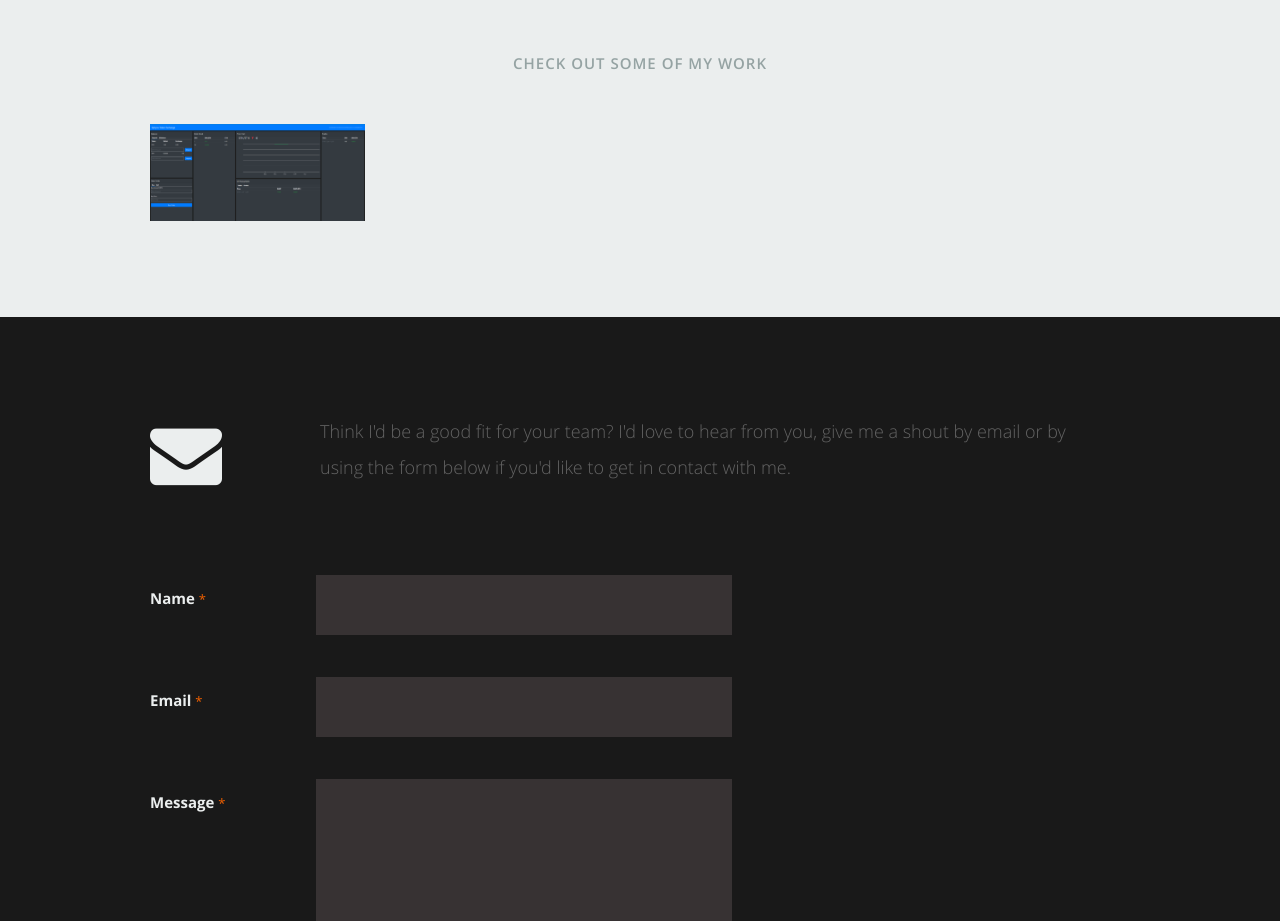
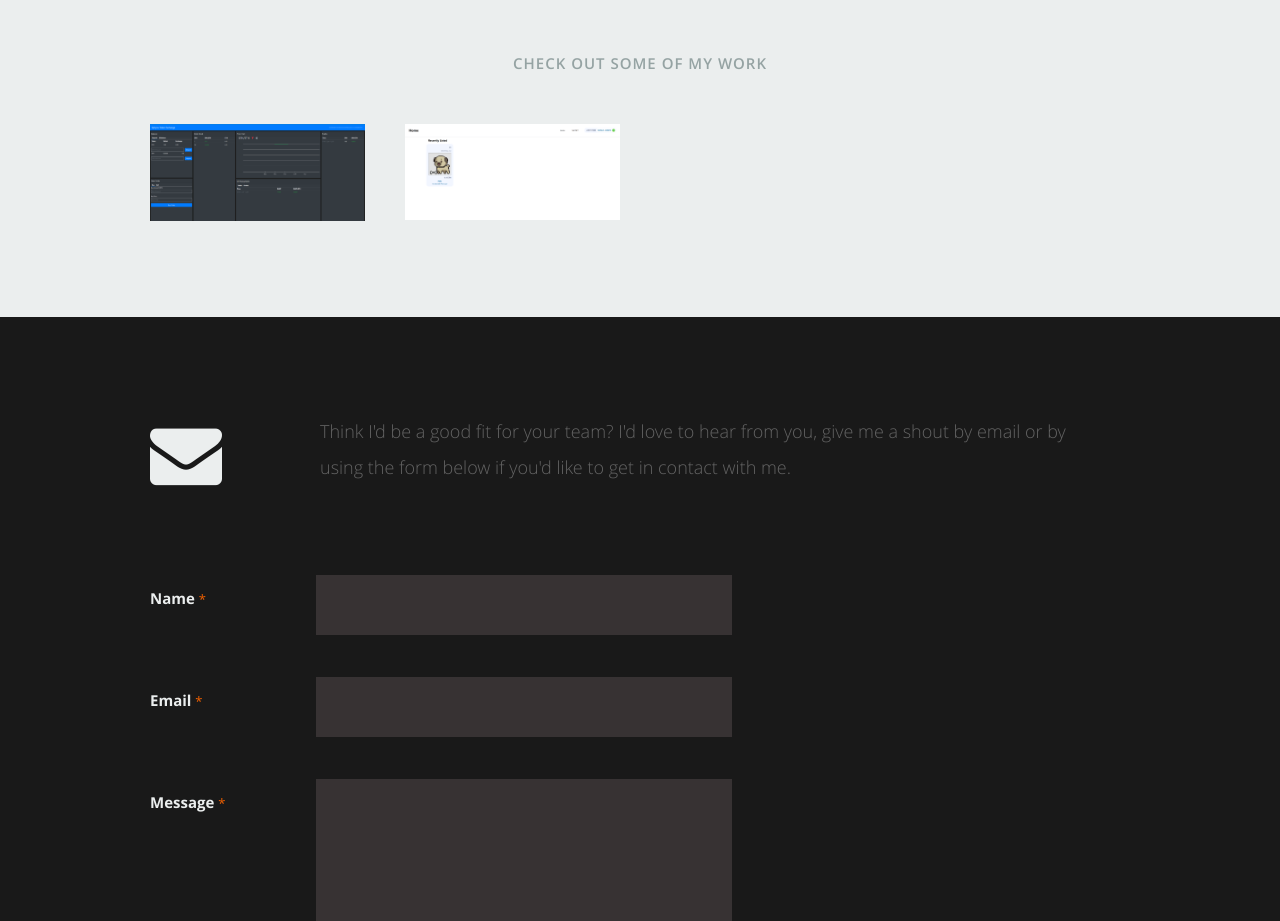
Before and after one commit to npa528/cv, a React (Create React App) app: page / in a window 1280 px wide. Shown: the part 3280-4201 px from the top of the page. Built offline with nearby package versions, Linux system fonts and the light colour scheme.

Commit message:
added project nft

```diff
--- a/src/components/About.js
+++ b/src/components/About.js
@@ -8,11 +8,7 @@ class About extends Component {
       var profilepic = "images/" + resumeData.image;
       var bio = resumeData.bio;
       var city = resumeData.address.city;
-      var state = resumeData.address.state;
-      var zip = resumeData.address.zip;
-      var phone = resumeData.phone;
       var email = resumeData.email;
-      var resumedownload = resumeData.resumedownload;
     }
 
     return (
--- a/src/components/Portfolio.js
+++ b/src/components/Portfolio.js
@@ -17,11 +17,7 @@ export default class Porfolio extends Component {
                   return (
                     <div className="columns portfolio-item">
                       <div className="item-wrap">
-                        <a
-                          href="https://npa528.github.io/blockchain-exchange/"
-                          target="_blank"
-                          rel="noreferrer"
-                        >
+                        <a href={project.url} target="_blank" rel="noreferrer">
                           <img src={projectImage} className="item-img" />
                           <div className="overlay">
                             <div className="portfolio-item-meta">
--- a/src/resumeData.js
+++ b/src/resumeData.js
@@ -129,6 +129,12 @@ let resumeData = {
       img: "blockchain-exchange.png",
       url: "https://npa528.github.io/blockchain-exchange/",
     },
+    {
+      name: "nft-marketplace",
+      description: "NFT marketplace using The Graph",
+      img: "nftmarketplace.png",
+      url: "https://npa528.github.io/nextjs-nft-marketplace-thegraph/",
+    },
   ],
 };
 
```
Also changed, not shown: public/images/portfolio/nftmarketplace.png (added).
